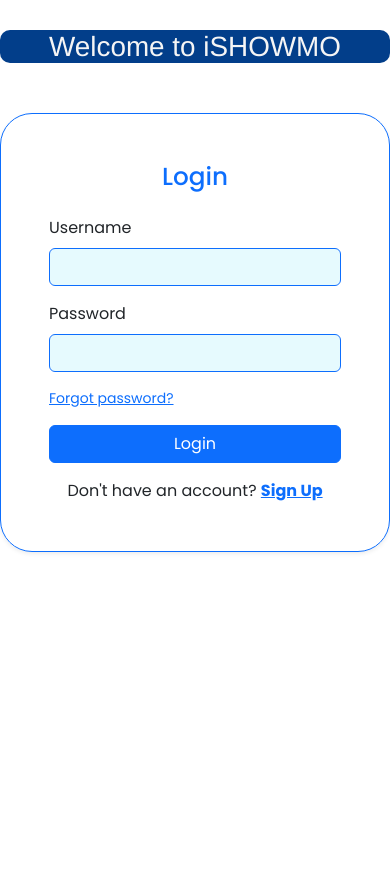
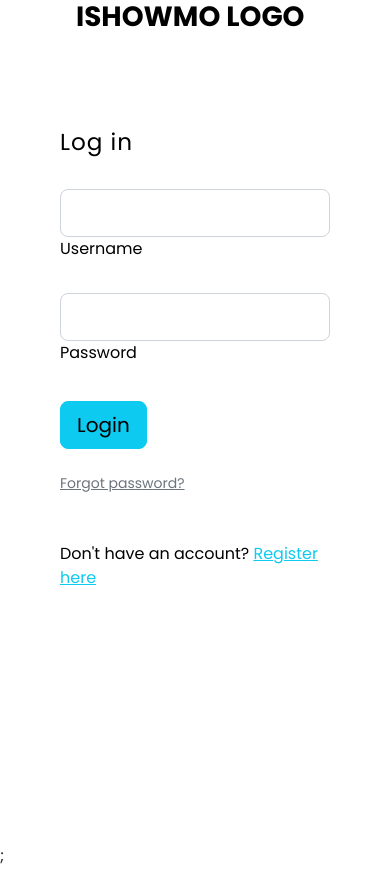
Before and after one commit to misterjon18/ishowmo, a React (Vite) app in the folder front-end/: page /login in a window 390 px wide. Built offline with nearby package versions, Linux system fonts and the light colour scheme; no server answers.

Commit message:
Replace Login Page

```diff
--- a/front-end/src/components/Layout.jsx
+++ b/front-end/src/components/Layout.jsx
@@ -6,10 +6,9 @@
     <div
       style={{
         display: "flex",
-        // gap: 30,
+
         height: "100vh",
         oveflow: "auto",
-        // backgroundColor: "#38b000",
       }}
     >
       <div>
--- a/front-end/src/components/UserList.jsx
+++ b/front-end/src/components/UserList.jsx
@@ -31,15 +31,7 @@
               </tr>
             </thead>
             <tbody>
-              {[
-                ...users,
-                ...users,
-                ...users,
-                ...users,
-                ...users,
-                ...users,
-                ...users,
-              ].map((user, index) => (
+              {users.map((user, index) => (
                 <tr key={user.username}>
                   <th scope="row" className="col-3">
                     {index + 1}
--- a/front-end/src/components/UserProfile.jsx
+++ b/front-end/src/components/UserProfile.jsx
@@ -169,6 +169,17 @@
                   Female
                 </label>
               </div>
+              {/* Country  */}
+              <div className="col-md-6">
+                <label className="small mb-1">Country</label>
+                <input
+                  className="form-control"
+                  name="country"
+                  id="inputCountry"
+                  type="text"
+                  defaultValue={profile.country}
+                />
+              </div>
               {/* <!-- Edit button--> */}
               <button className="btn btn-primary" type="submit">
                 Edit
--- a/front-end/src/pages/login.jsx
+++ b/front-end/src/pages/login.jsx
@@ -2,73 +2,174 @@
 import "../App.css";
 // ADD CSS
 import React from "react";
+// EDIT --------
 
-export function Login({ hasError }) {
+// export function Login({ hasError }) {
+//   const params = useSearchParams();
+
+//   return (
+//     <section>
+//       {/* {useSearchParams.register == "true" && (
+//         <p>You have successfully registered! Please login.</p>
+//       )} */}
+
+//       <>
+//         <h1 id="login-msg">Welcome to iSHOWMO</h1>
+//         <div class=" d-flex justify-content-center align-items-center">
+//           <div class="col-md-4 p-5 shadow-sm border rounded-5 border-primary">
+//             <h2 class="text-center mb-4 text-primary">Login </h2>
+//             <Form method="post">
+//               <div class="mb-3">
+//                 <label for="username" class="form-label">
+//                   Username
+//                 </label>
+//                 <input
+//                   type="text"
+//                   name="username"
+//                   class="form-control bg-info bg-opacity-10 border border-primary"
+//                   id="username"
+//                   aria-describedby="emailHelp"
+//                 />
+//               </div>
+//               <div class="mb-3">
+//                 <label for="password" class="form-label">
+//                   Password
+//                 </label>
+//                 <input
+//                   type="password"
+//                   name="password"
+//                   class="form-control bg-info bg-opacity-10 border border-primary"
+//                   id="password"
+//                 />
+//               </div>
+//               <p class="small">
+//                 <a class="text-primary" href="forgot-password">
+//                   Forgot password?
+//                 </a>
+//               </p>
+//               <div class="d-grid">
+//                 <button class="btn btn-primary" type="submit" id="login">
+//                   Login
+//                 </button>
+//               </div>
+//             </Form>
+//             <div class="mt-3">
+//               <p class="mb-0  text-center">
+//                 Don't have an account?{" "}
+//                 <a href="./sign-up" class="text-primary fw-bold">
+//                   Sign Up
+//                 </a>
+//               </p>
+//               {hasError && (
+//                 <div class="alert alert-danger" role="alert">
+//                   An error has occurred. Please try again.
+//                 </div>
+//               )}
+//             </div>
+//           </div>
+//         </div>
+//       </>
+//     </section>
+//   );
+// }
+
+// EDIT _----------
+
+export const Login = ({ hasError }) => {
   const params = useSearchParams();
-
   return (
-    <section>
+    <>
+      <section class="vh-100">
         {useSearchParams.register == "true" && (
           <p>You have successfully registered! Please login.</p>
         )}
+        <div class="container-fluid">
+          <div class="row">
+            <div class="col-sm-6 text-black">
+              <div class="px-5 ms-xl-4">
+                <i
+                  class="fas fa-crow fa-2x me-3 pt-5 mt-xl-4"
+                  style={{ color: "#709085" }}
+                ></i>
+                <span class="h1 fw-bold mb-0">ISHOWMO LOGO</span>
+              </div>
 
-      {/* ADD CSS */}
-      <>
-        <h1 id="login-msg">Welcome to iSHOWMO</h1>
-        <div class=" d-flex justify-content-center align-items-center">
-          <div class="col-md-4 p-5 shadow-sm border rounded-5 border-primary">
-            <h2 class="text-center mb-4 text-primary">Login </h2>
-            <Form method="post">
-              <div class="mb-3">
-                <label for="username" class="form-label">
+              <div class="d-flex align-items-center h-custom-2 px-5 ms-xl-4 mt-5 pt-5 pt-xl-0 mt-xl-n5">
+                <Form method="post" style={{ width: "23rem" }}>
+                  <h3
+                    class="fw-normal mb-3 pb-3"
+                    style={{ letterSpacing: "1px" }}
+                  >
+                    Log in
+                  </h3>
+
+                  <div class="form-outline mb-4">
+                    <input
+                      name="username"
+                      type="text"
+                      id="username"
+                      class="form-control form-control-lg"
+                    />
+                    <label class="form-label" for="form2Example17">
                       Username
                     </label>
+                  </div>
+
+                  <div class="form-outline mb-4">
                     <input
-                  type="text"
-                  name="username"
-                  class="form-control bg-info bg-opacity-10 border border-primary"
-                  id="username"
-                  aria-describedby="emailHelp"
+                      type="password"
+                      id="password"
+                      name="password"
+                      class="form-control form-control-lg"
                     />
-              </div>
-              <div class="mb-3">
-                <label for="password" class="form-label">
+                    <label class="form-label" for="form2Example27">
                       Password
                     </label>
-                <input
-                  type="password"
-                  name="password"
-                  class="form-control bg-info bg-opacity-10 border border-primary"
-                  id="password"
-                />
                   </div>
-              <p class="small">
-                <a class="text-primary" href="forgot-password">
+
+                  <div class="pt-1 mb-4">
+                    <button
+                      class="btn btn-info btn-lg btn-block"
+                      type="submit"
+                      id="login"
+                    >
+                      Login
+                    </button>
+                  </div>
+
+                  <p class="small mb-5 pb-lg-2">
+                    <a class="text-muted" href="forgot-password">
                       Forgot password?
                     </a>
                   </p>
-              <div class="d-grid">
-                <button class="btn btn-primary" type="submit" id="login">
-                  Login
-                </button>
-              </div>
-            </Form>
-            <div class="mt-3">
-              <p class="mb-0  text-center">
+                  <p>
                     Don't have an account?{" "}
-                <a href="./sign-up" class="text-primary fw-bold">
-                  Sign Up
+                    <a href="./sign-up" class="link-info">
+                      Register here
                     </a>
                   </p>
+                  {/* hasError------- */}
                   {hasError && (
                     <div class="alert alert-danger" role="alert">
                       An error has occurred. Please try again.
                     </div>
                   )}
+                  {/* hasError */}
+                </Form>
+              </div>
+            </div>
+            <div class="col-sm-6 px-0 d-none d-sm-block">
+              <img
+                src="https://mdbootstrap.com/img/Photos/new-templates/bootstrap-login-form/img3.webp"
+                alt="Login image"
+                class="w-100 vh-100"
+                style={{ objectFit: "cover", objectPosition: "left" }}
+              />
             </div>
           </div>
         </div>
+      </section>
+      ;
     </>
-    </section>
   );
-}
+};
--- a/front-end/src/pages/sign-up.jsx
+++ b/front-end/src/pages/sign-up.jsx
@@ -1,5 +1,4 @@
 import { Form } from "react-router-dom";
-// import ImageUpload from "./components/ImageUpload";
 
 import "../styles/Sign-up.css";
 import { useRef } from "react";
```
Also changed, not shown: front-end/src/App.css (+15 -0 lines), front-end/src/pages/HomePage.jsx (deleted, +0 -12 lines), 1 other file (tests, documents, lock files or other folders). Lines whose indentation alone changed are shown as unchanged.
